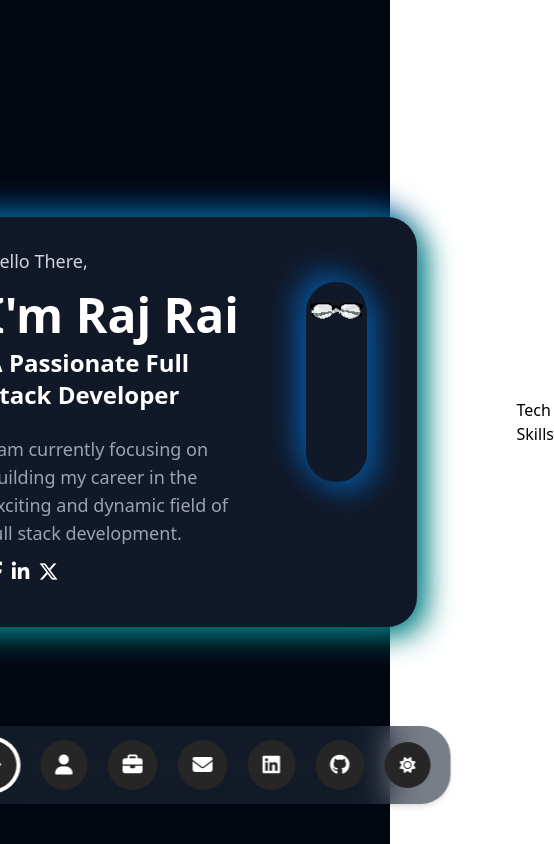
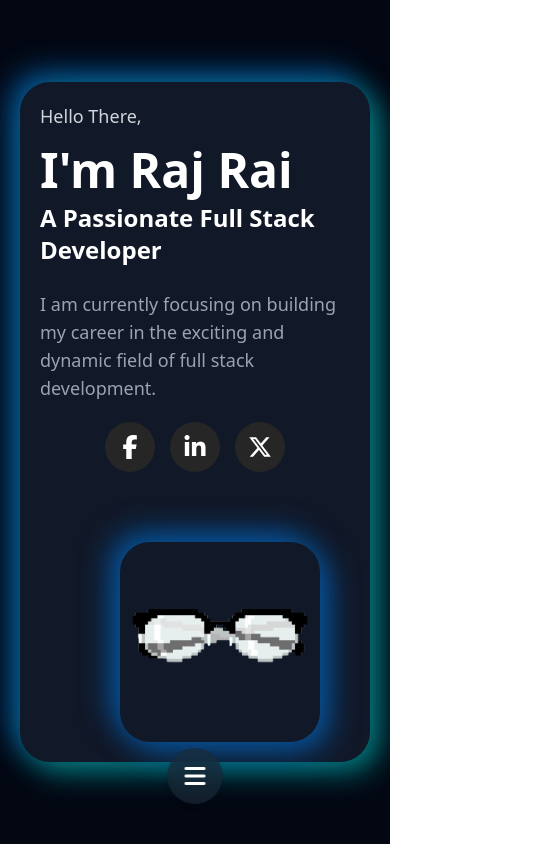
Before and after one commit to Lairesu/Lairesu.github.io, a plain HTML site: page builds/index.html in a window 390 px wide. Shown: the top 844 px of the page, 554 px wide, since content can reach past the window. Drawn offline with Linux system fonts and the light colour scheme.

Commit message:
section 1 completed(nearly some parts like links are left to be added)

```diff
--- a/builds/index.html
+++ b/builds/index.html
@@ -31,13 +31,13 @@
 
           <!-- social links -->
           <div class="social-links">
-            <a href="https://facebook.com" target="_blank">
+            <a href="https://facebook.com" target="_blank" class="social-button">
               <i class="fa-brands fa-facebook-f"></i>
             </a>
-            <a href="https://linkedin.com" target="_blank">
+            <a href="https://linkedin.com" target="_blank" class="social-button">
               <i class="fa-brands fa-linkedin-in"></i>
             </a>
-            <a href="https://twitter.com" target="_blank">
+            <a href="https://twitter.com" target="_blank" class="social-button">
               <i class="fa-brands fa-x-twitter"></i>
             </a>
           </div>
@@ -49,18 +49,12 @@
         </div>
       </div>
       <!-- end of intro -->
-
-      <div class="skills">
-        <h1>Tech Skills</h1>
-      </div>
     </section>
 
     <section
       id="section2"
       class="h-screen bg-gray-900 flex items-center justify-center"
-    >
-      <h1 class="text-4xl font-bold">About Us</h1>
-    </section>
+    ></section>
 
     <section
       id="section3"
@@ -82,17 +76,21 @@
     <nav
       class="fixed bottom-10 left-1/2 transform -translate-x-1/2 bg-gray-800 bg-opacity-60 backdrop-blur-lg shadow-md z-50"
     >
+    <button class="nav-toggle" aria-label="Toggle navigation">
+      <i class="fa-solid fa-bars"></i>
+    </button>
+    <div class="nav-links">
       <a href="#section1" class="nav-link"><i class="fas fa-home"></i></a>
       <a href="#section2" class="nav-link"><i class="fas fa-user"></i></a>
       <a href="#section3" class="nav-link"><i class="fas fa-briefcase"></i></a>
       <a href="#section4" class="nav-link"><i class="fas fa-envelope"></i></a>
-      <a href="#" class="nav-link"><i class="fab fa-linkedin"></i></a>
       <a href="#" class="nav-link"><i class="fab fa-github"></i></a>
 
       <button id="theme-toggle" class="theme-toggle nav-link">
         <i id="theme-icon" class="fa fa-moon"></i>
         <!-- Default to moon(dark mode) icon -->
       </button>
+    </div>
     </nav>
 
     <script src="js/scripts.js"></script>
--- a/builds/js/scripts.js
+++ b/builds/js/scripts.js
@@ -62,3 +62,14 @@ themeToggleButton.addEventListener("click", () => {
     enableDarkMode();
   }
 });
+
+
+
+
+// nav-bar responsive
+const navToggle = document.querySelector(".nav-toggle");
+const navLinks = document.querySelector(".nav-links");
+
+navToggle.addEventListener("click", () => {
+  navLinks.classList.toggle("show");
+});
--- a/src/input.css
+++ b/src/input.css
@@ -4,7 +4,6 @@
 @tailwind utilities;
 
 /* our general css */
-
 html {
   scroll-behavior: smooth;
 }
@@ -23,12 +22,14 @@ nav {
   background-color: #262626;
   margin: 0 10px;
   padding: 15px;
+  width: 60px;
+  height: 60px;
   border-radius: 50%;
   display: flex;
   justify-content: center;
   align-items: center;
   text-decoration: none;
-  transition: 0.1s ease;
+  transition: transform 0.1s ease, box-shadow 0.1s ease, margin 0.1s ease;
 }
 
 .nav-link:hover {
@@ -42,9 +43,31 @@ nav {
   @apply font-bold border-4 border-white;
 }
 
+/* Show hamburger menu */
+.nav-toggle {
+  display: none;
+  background: none;
+  border: none;
+  color: white;
+  font-size: 24px;
+  cursor: pointer;
+  text-align: right;
+  padding: 0 7px;
+  border-radius: 20px;
+}
+.nav-toggle:hover {
+  box-shadow: 9px 9px 30px #008080, -9px -9px 30px #06539a;
+}
+
+.nav-links {
+  display: flex;
+  gap: 10px;
+}
+
 /* sections */
 
 .intro {
+  max-width: 1000px;
   margin: 100px 100px;
   border-radius: 30px;
   padding: 30px 50px;
@@ -53,10 +76,33 @@ nav {
   justify-content: center;
   gap: 50px;
 }
-.social-links,
-a {
-  font-size: 20px;
-  margin: 10px 2px;
+.social-links {
+  display: flex;
+  justify-content: center;
+  gap: 15px;
+  margin-top: 20px;
+}
+
+/* Individual Social Button Styling */
+.social-button {
+  display: flex;
+  justify-content: center;
+  align-items: center;
+  background-color: #262626;
+  color: white;
+  font-size: 24px;
+  width: 50px;
+  height: 50px;
+  border-radius: 50%;
+  transition: all 0.3s ease;
+  text-decoration: none; /* Remove underline */
+}
+
+/* Hover Effect */
+.social-button:hover {
+  background-color: #008080;
+  transform: scale(1.5);
+  box-shadow: 5px 5px 25px #008080, -5px -5px 25px #06539a;
 }
 .img {
   margin-top: 35px;
@@ -67,10 +113,30 @@ a {
 }
 .img img {
   border-radius: 30px;
+  height: auto;
+  width: auto;
+}
+
+.skills {
+  border-radius: 30px;
+  box-shadow: 9px 9px 30px #008080, -9px -9px 30px #06539a;
+}
+.skill-button {
+  @apply px-6 py-3 rounded-lg text-white font-medium transition-colors duration-300 ease-in-out;
+}
+.skill-button:hover {
+  @apply bg-teal-600;
+}
+.skill-button:focus {
+  @apply outline-none ring-2 ring-teal-400;
+}
+
+/* Columns style */
+.skill-column {
+  @apply flex flex-col gap-4;
 }
 
 /* light mode style */
-
 /* light nav-bar */
 html.light-mode nav {
   @apply bg-white bg-opacity-30;
@@ -92,6 +158,64 @@ html.light-mode .nav-link.active {
 html.light-mode .intro {
   @apply bg-white text-gray-950;
 }
-html.light-mode .intro p{
+html.light-mode .intro p {
   @apply text-gray-800;
 }
+
+/* Responsive adjustments */
+@media (max-width: 1024px) {
+  .intro {
+    flex-direction: column;
+    margin: 50px;
+    padding: 20px;
+  }
+
+  .img {
+    margin-top: 20px;
+    margin-left: 0;
+    max-width: 200px;
+    margin-left: 230px;
+  }
+
+  .nav-link {
+    padding: 10px;
+  }
+}
+
+@media (max-width: 720px) {
+  .intro {
+    margin: 20px;
+    margin-top: none;
+    padding: 20px;
+  }
+
+  .img {
+    margin-top: 20px;
+    margin-left: 0;
+    max-width: auto;
+    margin-left: 80px;
+  }
+}
+
+/* Media query for smaller screens */
+@media (max-width: 768px) {
+  .nav-links {
+    display: none; /* Hidden by default */
+    flex-direction: column;
+    align-items: center;
+    position: absolute;
+    bottom: 70px;
+    left: 50%;
+    transform: translateX(-50%);
+    padding: 20px;
+    z-index: 1000;
+  }
+
+  .nav-links.show {
+    display: flex; /* Show when toggled */
+  }
+
+  .nav-toggle {
+    display: block; /* Show hamburger menu */
+  }
+}
```
Also changed, not shown: builds/css/style.css, builds/fonts/PerfectoCalligraphy.ttf (added).
